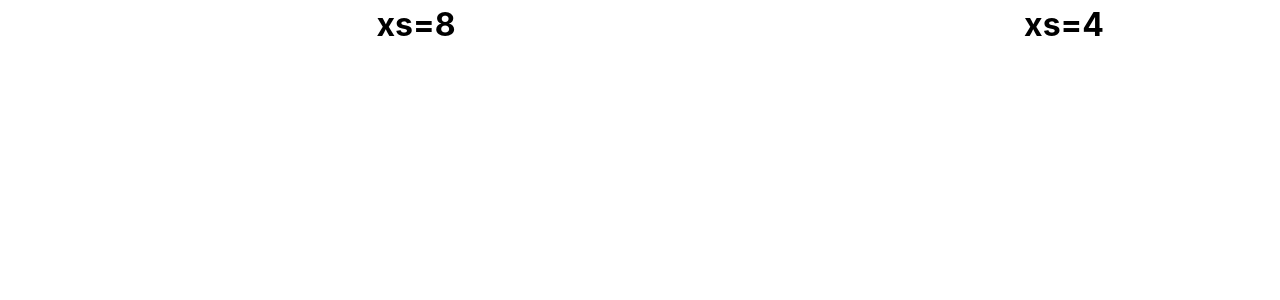
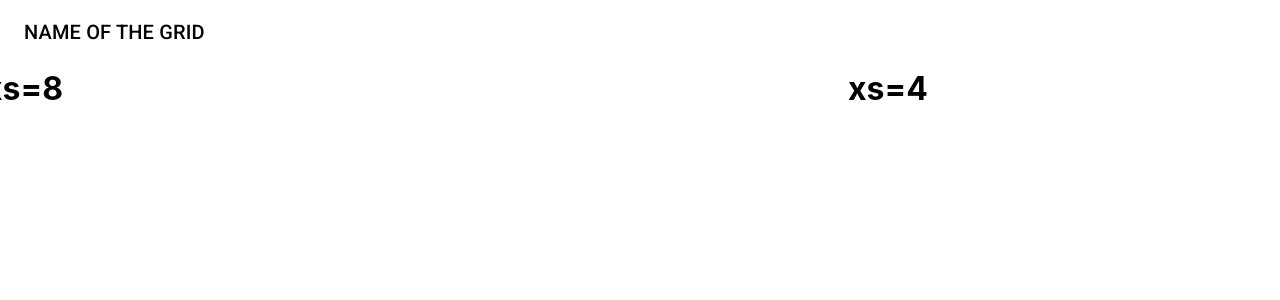
Before and after one commit to thomaslillo/missing-persons-viewer, a React (Create React App) app: page / in a window 1280 px wide. Shown: the top 300 px of the page. Built offline with nearby package versions, Linux system fonts and the light colour scheme.

Commit message:
testing title

```diff
--- a/package.json
+++ b/package.json
@@ -7,6 +7,7 @@
     "@emotion/css": "^11.10.0",
     "@emotion/react": "^11.10.4",
     "@emotion/styled": "^11.10.4",
+    "@mui/icons-material": "^5.10.3",
     "@mui/material": "^5.10.3",
     "@testing-library/jest-dom": "^5.16.5",
     "@testing-library/react": "^13.4.0",
--- a/src/App.js
+++ b/src/App.js
@@ -7,6 +7,7 @@ import Button from '@mui/material/Button';
 import Grid from '@mui/material/Grid'; // Grid version
 import Grid2 from '@mui/material/Unstable_Grid2'; // Grid version 2
 // components
+import Title from './components/Title';
 //import Menu from './components/Menu';
 import './styles/App.css';
 
@@ -21,6 +22,7 @@ function App() {
       </Helmet>
 
       <div className="main-grid">
+        <Title/>
         <Grid container spacing={2}>
             <Grid xs={8}>
                 <h1>xs=8</h1>
--- /dev/null
+++ b/src/components/Title.js
@@ -0,0 +1,15 @@
+import * as React from 'react';
+import Toolbar from '@mui/material/Toolbar';
+import Typography from '@mui/material/Typography';
+
+function Title(){
+    return (
+        <Toolbar>
+            <Typography variant="h6" color="inherit" noWrap>
+            NAME OF THE GRID
+            </Typography>
+        </Toolbar>
+    );
+}
+
+export default Title;
--- a/src/styles/App.css
+++ b/src/styles/App.css
@@ -1,18 +1,3 @@
-.App {
-  text-align: center;
-}
-
-.App-logo {
-  height: 40vmin;
-  pointer-events: none;
-}
-
-@media (prefers-reduced-motion: no-preference) {
-  .App-logo {
-    animation: App-logo-spin infinite 20s linear;
-  }
-}
-
 .App-header {
   background-color: #282c34;
   min-height: 100vh;
@@ -27,12 +12,3 @@
 .App-link {
   color: #61dafb;
 }
-
-@keyframes App-logo-spin {
-  from {
-    transform: rotate(0deg);
-  }
-  to {
-    transform: rotate(360deg);
-  }
-}
```
Also changed, not shown: 1 other file (tests, documents, lock files or other folders).
